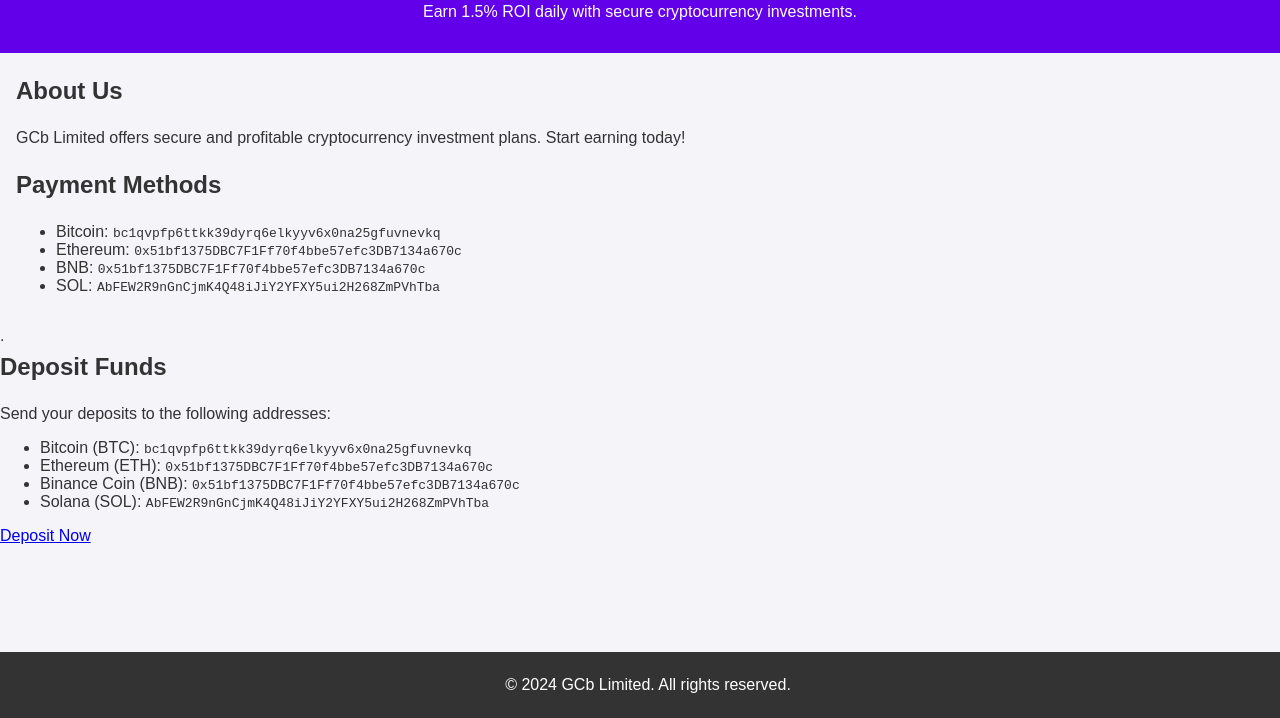
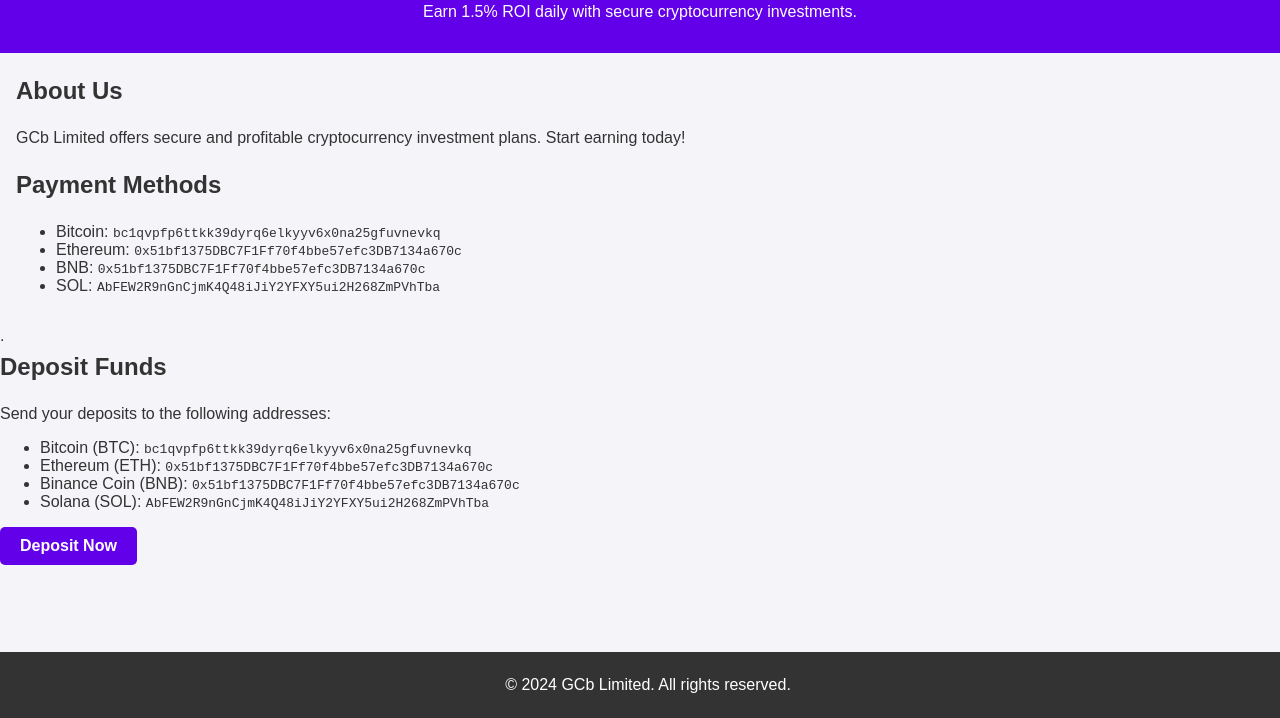
Before and after one commit to GCB-LIMITED/gcb-limited-, a plain HTML site: page index.html in a window 1280 px wide. Shown: the part 82-800 px from the top of the page. Drawn offline with Linux system fonts and the light colour scheme; files that its build step writes are made by us from their sources; files whose address does not match are found by name.

Commit message:
Update style.css

```diff
--- a/style.css
+++ b/style.css
@@ -27,3 +27,15 @@ h1, h2 {
     margin: 0;
     padding: 0.5rem 0;
 }
+.deposit-button {
+    display: inline-block;
+    padding: 10px 20px;
+    background-color: #6200ea;
+    color: white;
+    text-decoration: none;
+    border-radius: 5px;
+    font-weight: bold;
+}
+.deposit-button:hover {
+    background-color: #4500b5;
+}
```
